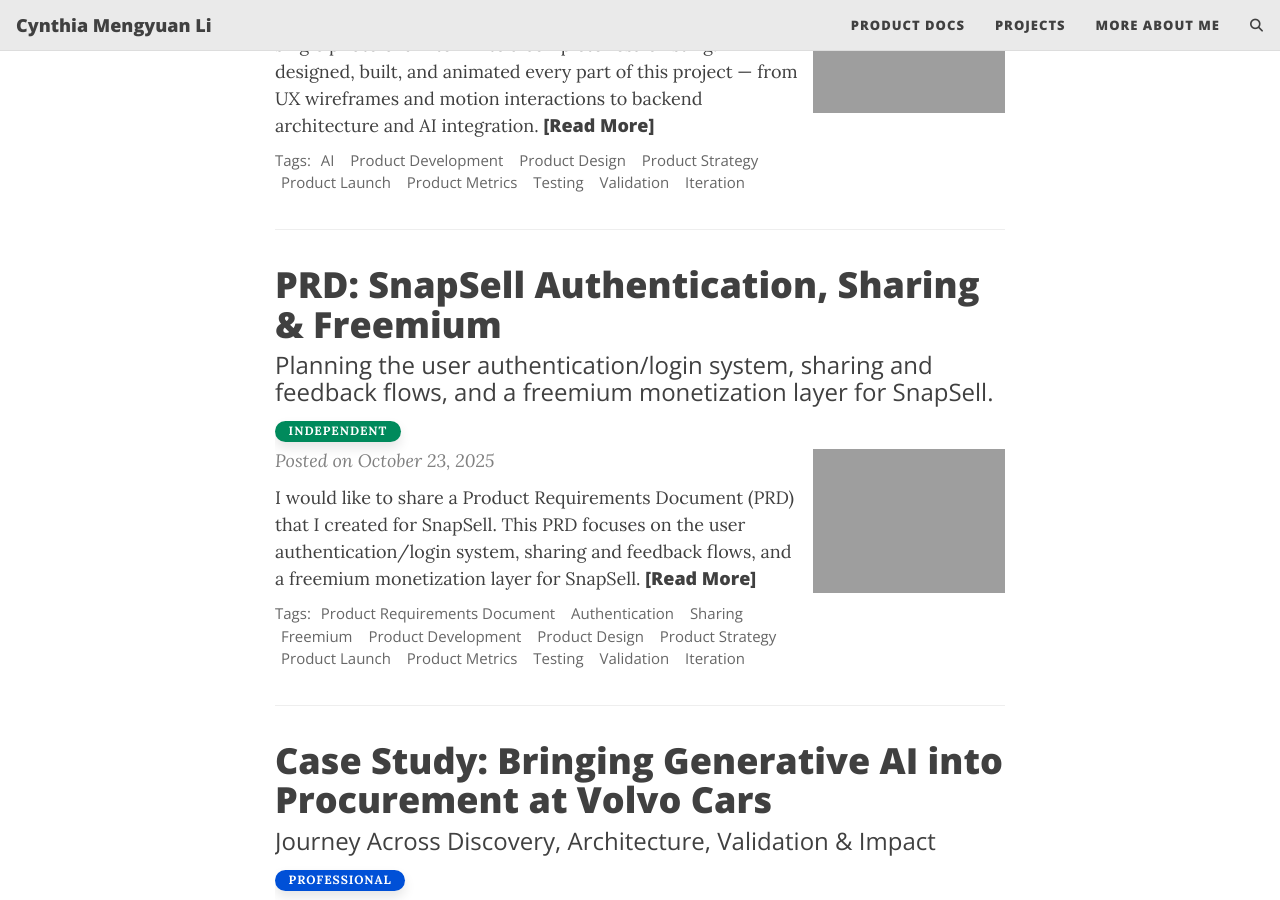
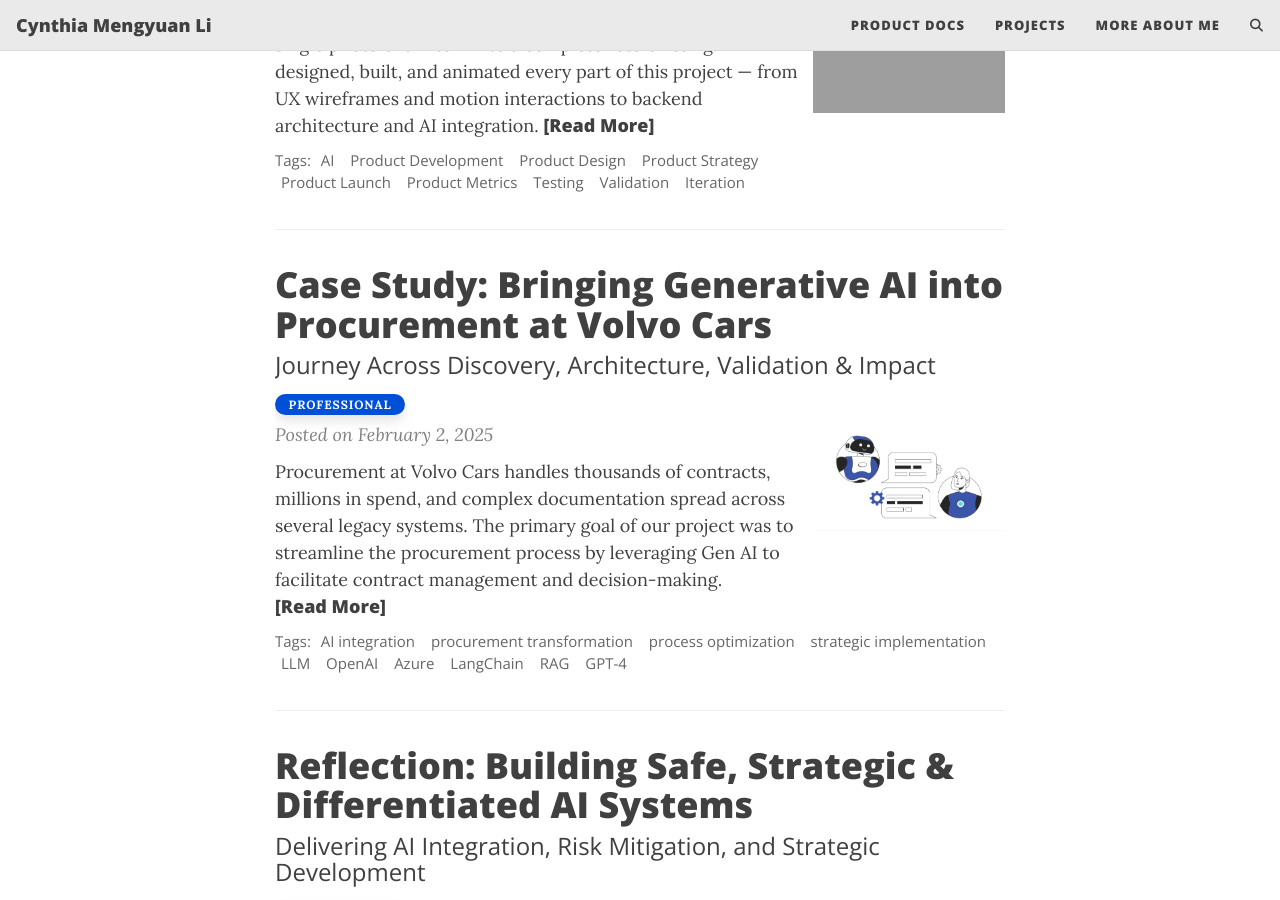
Before and after one commit to cynthialmy/cynthialmy.github.io, a Jekyll site: the page built from index.html, in a window 1280 px wide and 900 px high, scrolled down 1078 px. Built offline with Jekyll 4.4.1, drawn with Linux system fonts in a browser that asks for light colours; the list of posts is cut into pages by our own code; comment, search, counter and statistics services are not loaded; part of the change alters nothing that is shown.

Commit message:
saving listing to db

```diff
--- a/_posts/2025-10-24-snapsell.md
+++ b/_posts/2025-10-24-snapsell.md
@@ -14,6 +14,8 @@ share-img: assets/img/snapsell-app.png
 **Project Type:** Solo Project — Designed, Illustrated, Animated, and Developed by me
 
 **Role:** Product Manager, Product Designer, Product Developer, Product Animator, Product Illustrator
+
+>**For all related documentation, please see the [Notion site](https://cynthiamengyuanli.notion.site/2c2666d46e7080358435dd41c91747bf?v=2c2666d46e708159a3ce000c984156f9&source=copy_link) where I listed PRD, strategy, design process, technical architecture, and more.**
 
 ---
 
```
Also changed, not shown: _post_drafts/2025-10-23-snapsell-prd.md (renamed from _posts/2025-10-23-snapsell-prd.md).
